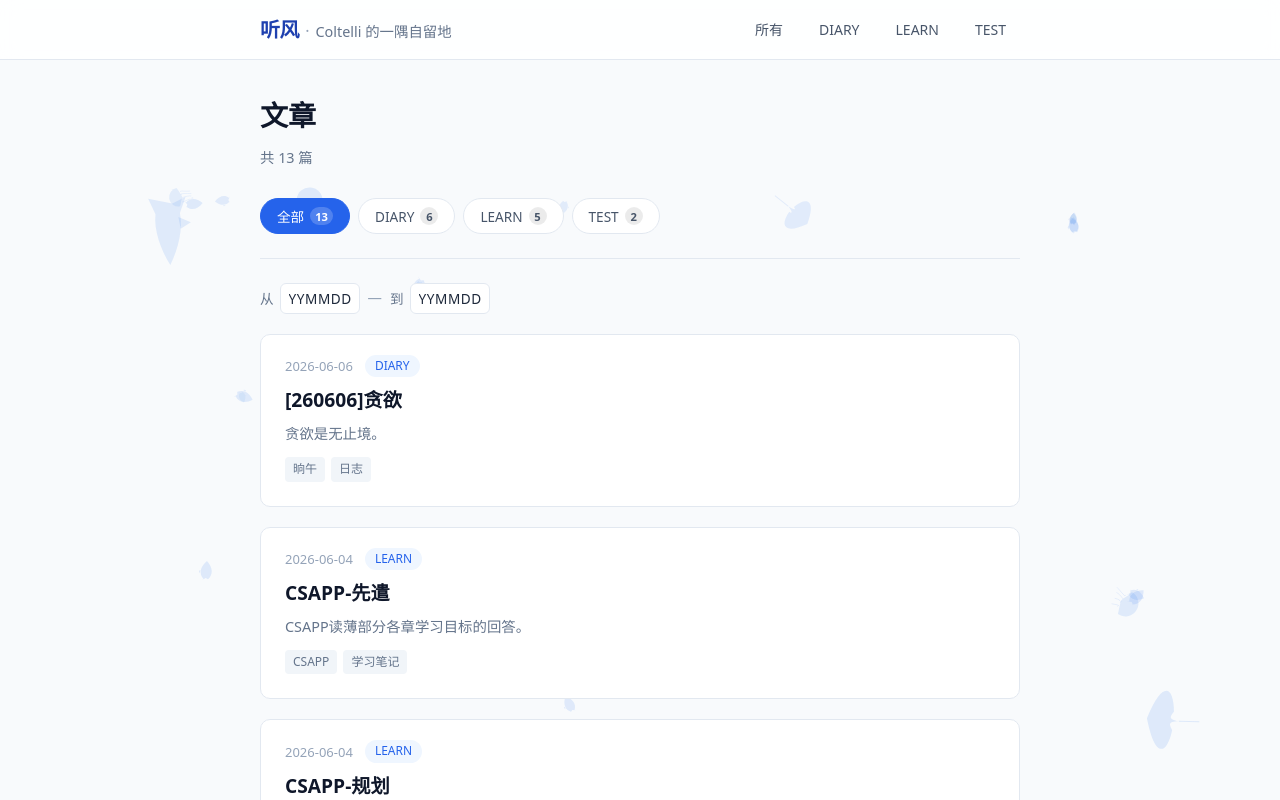
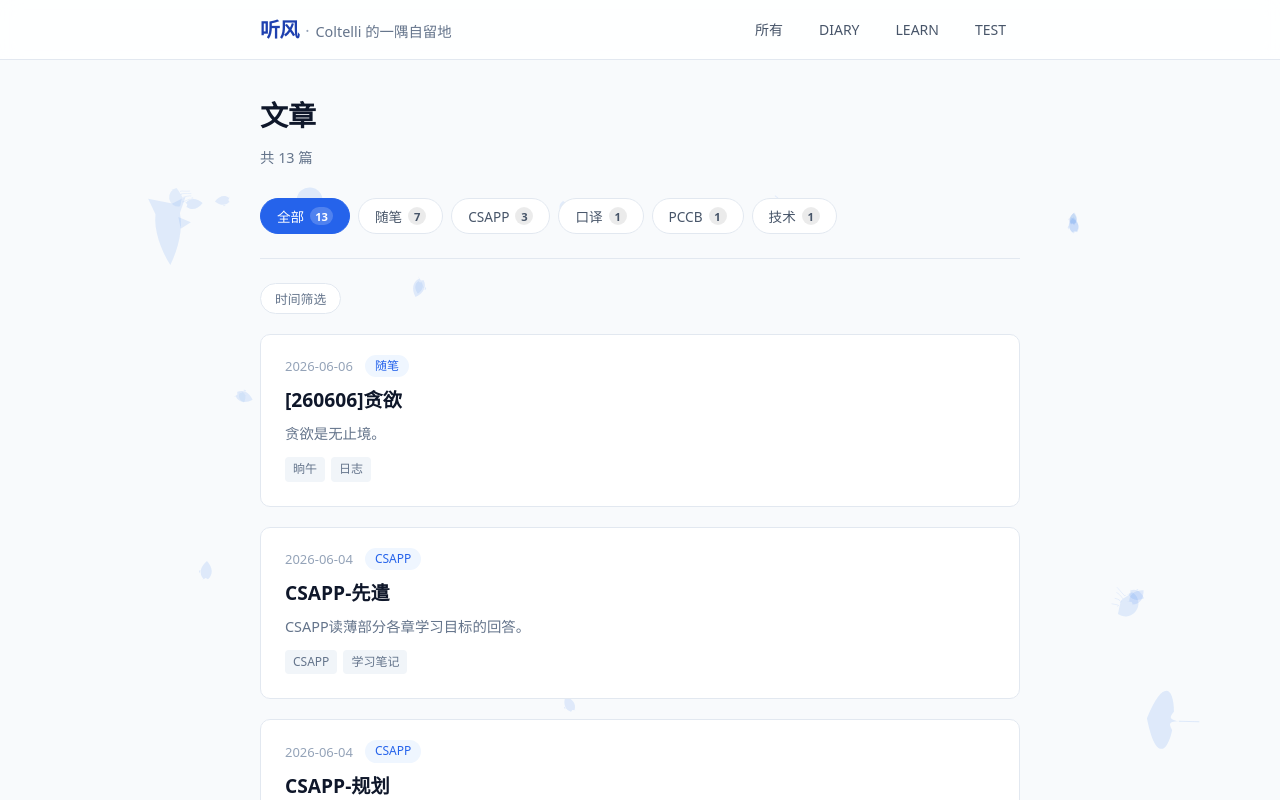
Before and after one commit to Coltelli0709/Tingfeng, a Vue app: page / in a window 1280 px wide. Shown: the top 800 px of the page. Built offline with nearby package versions, Linux system fonts and the light colour scheme.

Commit message:
[test3]
继续

```diff
--- a/src/components/SiteHeader.vue
+++ b/src/components/SiteHeader.vue
@@ -10,7 +10,7 @@
         <router-link
           v-for="cat in navCategories"
           :key="cat"
-          :to="cat === allLink ? '/' : `/?cat=${cat}`"
+          :to="cat === allLink ? '/' : `/?section=${cat}`"
           class="site-header__link"
           :class="{ 'site-header__link--active': isActive(cat) }"
         >
@@ -25,19 +25,19 @@
 import { ref, computed, onMounted } from 'vue'
 import { useRoute } from 'vue-router'
 import gsap from 'gsap'
-import { allCategories } from '@/utils/posts'
+import { allSections } from '@/utils/posts'
 
 const allLink = '所有'
 
 const navCategories = computed(() => {
-  return [allLink, ...allCategories.filter((c) => c !== '全部')]
+  return [allLink, ...allSections]
 })
 
 const route = useRoute()
 
 function isActive(cat: string): boolean {
-  if (cat === allLink) return !route.query.cat
-  return route.query.cat === cat
+  if (cat === allLink) return !route.query.section
+  return route.query.section === cat
 }
 
 const headerRef = ref<HTMLElement>()
--- a/src/utils/posts.ts
+++ b/src/utils/posts.ts
@@ -1,15 +1,19 @@
 /**
  * posts.ts — 博客文章数据层
  *
- * 数据源：code/post/{分类}/{文章名}.md
- * 专栏名称即文件夹名称，文章路径自动决定 category
+ * 数据源：code/post/{版块}/{文章名}.md
+ *
+ * 两层分类体系：
+ *   section  → post/ 下的文件夹名（导航栏版块）
+ *   category → md 内 frontmatter 的 category（子分类标签）
  */
 
 export interface PostMeta {
   slug: string
   title: string
   date: string
-  category: string
+  section: string       // 文件夹名 → 导航栏
+  category: string      // frontmatter → 子分类标签
   cover?: string
   description: string
   tags: string[]
@@ -54,17 +58,12 @@ function parseFrontmatter(raw: string): {
 
 /* ===== 路径解析 ===== */
 
-/**
- * 从路径中提取分类和 slug
- * post/技术/xxx.md  →  category="技术",  slug="xxx"
- */
-function parsePath(path: string): { category: string; slug: string } {
+function parsePath(path: string): { section: string; slug: string } {
   const parts = path.replace(/\\/g, '/').replace(/^\/+/, '').split('/')
-  // parts: ["post", "技术", "xxx.md"]
   const fileName = parts[parts.length - 1]
   const slug = fileName.replace(/\.md$/i, '')
-  const category = parts.length >= 2 ? parts[parts.length - 2] : '未分类'
-  return { category, slug }
+  const section = parts.length >= 2 ? parts[parts.length - 2] : '未分类'
+  return { section, slug }
 }
 
 /* ===== 全局文章索引 ===== */
@@ -77,13 +76,14 @@ const rawModules: Record<string, string> = import.meta.glob(
 /** 所有解析后的文章（按日期降序） */
 export const allPosts: PostWithContent[] = Object.entries(rawModules)
   .map(([path, raw]) => {
-    const { category, slug } = parsePath(path)
+    const { section, slug } = parsePath(path)
     const { data, content } = parseFrontmatter(raw as string)
     return {
       slug,
       title: (data.title as string) || slug,
       date: (data.date as string) || '',
-      category,
+      section,
+      category: (data.category as string) || section,
       cover: data.cover as string | undefined,
       description: (data.description as string) || '',
       tags: (Array.isArray(data.tags) ? data.tags : []) as string[],
@@ -92,7 +92,16 @@ export const allPosts: PostWithContent[] = Object.entries(rawModules)
   })
   .sort((a, b) => b.date.localeCompare(a.date))
 
-/** 所有专栏（文件夹）名称 */
+/** 所有版块（post/ 下的文件夹名），用于导航栏 */
+export const allSections: string[] = (() => {
+  const set = new Set<string>()
+  for (const p of allPosts) {
+    if (p.section) set.add(p.section)
+  }
+  return Array.from(set)
+})()
+
+/** 所有子分类（frontmatter 的 category），用于标签筛选 */
 export const allCategories: string[] = (() => {
   const set = new Set<string>()
   for (const p of allPosts) {
@@ -101,7 +110,13 @@ export const allCategories: string[] = (() => {
   return ['全部', ...Array.from(set)]
 })()
 
-/** 按专栏筛选 */
+/** 按版块筛选（导航栏） */
+export function getPostsBySection(section: string): PostWithContent[] {
+  if (!section) return allPosts
+  return allPosts.filter((p) => p.section === section)
+}
+
+/** 按子分类筛选 */
 export function getPostsByCategory(category: string): PostWithContent[] {
   if (category === '全部' || !category) return allPosts
   return allPosts.filter((p) => p.category === category)
@@ -114,15 +129,10 @@ export function getPostBySlug(slug: string): PostWithContent | undefined {
 
 /* ===== 时间筛选 ===== */
 
-/**
- * 按起止日期筛选（含起止日，YYMMDD 格式）
- * 例：filterByDateRange(allPosts, '250101', '250531')
- *     只保留 date 在 2025-01-01 ~ 2025-05-31 之间的文章
- */
 export function filterByDateRange(
   posts: PostWithContent[],
-  start: string,  // YYMMDD
-  end: string,    // YYMMDD
+  start: string,
+  end: string,
 ): PostWithContent[] {
   const s = yymmddToIso(start)
   const e = yymmddToIso(end)
@@ -130,7 +140,6 @@ export function filterByDateRange(
   return posts.filter((p) => p.date >= s && p.date <= e)
 }
 
-/** YYMMDD → YYYY-MM-DD，无效返回 null */
 function yymmddToIso(yymmdd: string): string | null {
   const m = yymmdd.match(/^(\d{2})(\d{2})(\d{2})$/)
   if (!m) return null
--- a/src/views/Home.vue
+++ b/src/views/Home.vue
@@ -9,8 +9,9 @@
         <h1 class="home__title">文章</h1>
         <p class="home__subtitle">
           共 {{ filteredPosts.length }} 篇
+          <template v-if="activeSection"> · {{ activeSection }}</template>
           <template v-if="activeCategory !== '全部'">
-            · {{ activeCategory }}
+            / {{ activeCategory }}
           </template>
         </p>
       </div>
@@ -18,7 +19,7 @@
       <!-- 分类筛选 -->
       <div ref="tabsRef" class="home__tabs-wrap">
         <CategoryTabs
-          :categories="allCategories"
+          :categories="categoriesWithinSection"
           :active="activeCategory"
           :count-map="countMap"
           @select="onCategorySelect"
@@ -27,6 +28,12 @@
 
       <!-- 时间筛选 -->
       <div ref="dateFilterRef" class="home__date-filter">
+        <button class="home__date-toggle" @click="showDateFilter = !showDateFilter">
+          {{ showDateFilter ? '收起时间' : '时间筛选' }}
+        </button>
+
+        <div v-if="showDateFilter" class="home__date-panel">
+          <div class="home__date-row">
             <label class="home__date-label">
               <span>从</span>
               <input
@@ -57,6 +64,9 @@
             >
               清除
             </button>
+          </div>
+          <p class="home__date-hint">时间格式为 yymmdd，例如：070407</p>
+        </div>
       </div>
 
       <!-- 文章列表 -->
@@ -91,10 +101,10 @@
 </template>
 
 <script setup lang="ts">
-import { ref, computed, onMounted, nextTick } from 'vue'
+import { ref, computed, onMounted, nextTick, watch } from 'vue'
 import { useRoute, useRouter } from 'vue-router'
 import gsap from 'gsap'
-import { allPosts, allCategories, filterByDateRange } from '@/utils/posts'
+import { allPosts, filterByDateRange } from '@/utils/posts'
 import CategoryTabs from '@/components/CategoryTabs.vue'
 import ArticleCard from '@/components/ArticleCard.vue'
 import FishSwarm from '@/components/FishSwarm.vue'
@@ -109,17 +119,54 @@ const dateFilterRef = ref<HTMLElement>()
 const listRef = ref<InstanceType<typeof TransitionGroup>>()
 const footerRef = ref<HTMLElement>()
 
-const activeCategory = ref<string>(
-  (route.query.cat as string) || '全部',
+/* ---- 版块（来自导航栏 /?section=）---- */
+const activeSection = ref<string>('')
+
+watch(
+  () => route.query.section as string | undefined,
+  (s) => { activeSection.value = s ?? '' },
+  { immediate: true },
 )
+
+/* 当前版块下的文章 */
+const sectionPosts = computed(() => {
+  if (!activeSection.value) return allPosts
+  return allPosts.filter((p) => p.section === activeSection.value)
+})
+
+/* ---- 子分类标签（来自 frontmatter category）---- */
+const activeCategory = ref<string>('全部')
+
+// 版块切换时重置子分类
+watch(activeSection, () => { activeCategory.value = '全部' })
+
+const categoriesWithinSection = computed(() => {
+  const set = new Set<string>()
+  for (const p of sectionPosts.value) {
+    if (p.category) set.add(p.category)
+  }
+  return ['全部', ...Array.from(set)]
+})
+
+const countMap = computed(() => {
+  const map: Record<string, number> = { 全部: sectionPosts.value.length }
+  for (const p of sectionPosts.value) {
+    const c = p.category || '未分类'
+    map[c] = (map[c] || 0) + 1
+  }
+  return map
+})
+
+/* ---- 组合筛选 ---- */
 const dateStart = ref('')
 const dateEnd = ref('')
+const showDateFilter = ref(false)
 
 const filteredPosts = computed(() => {
-  // 先按分类筛
+  // 先按子分类筛
   let posts = activeCategory.value === '全部'
-    ? allPosts
-    : allPosts.filter((p) => p.category === activeCategory.value)
+    ? sectionPosts.value
+    : sectionPosts.value.filter((p) => p.category === activeCategory.value)
 
   // 再按时间筛
   if (dateStart.value || dateEnd.value) {
@@ -128,18 +175,12 @@ const filteredPosts = computed(() => {
   return posts
 })
 
-const countMap = computed(() => {
-  const map: Record<string, number> = { 全部: allPosts.length }
-  for (const p of allPosts) {
-    const c = p.category || '未分类'
-    map[c] = (map[c] || 0) + 1
-  }
-  return map
-})
-
 function onCategorySelect(cat: string) {
   activeCategory.value = cat
-  router.replace({ query: cat === '全部' ? {} : { cat } })
+  const q: Record<string, string> = {}
+  if (activeSection.value) q.section = activeSection.value
+  if (cat !== '全部') q.cat = cat
+  router.replace({ query: q })
 }
 
 function onDateInput() {
@@ -256,10 +297,38 @@ onMounted(async () => {
 
 /* 时间筛选 */
 .home__date-filter {
+  margin-bottom: 20px;
+}
+
+.home__date-toggle {
+  padding: 5px 14px;
+  font-family: var(--font-sans);
+  font-size: 0.8rem;
+  color: var(--gray-500);
+  background: var(--white);
+  border: 1px solid var(--border);
+  border-radius: 100px;
+  cursor: pointer;
+  transition: all 0.2s;
+}
+
+.home__date-toggle:hover {
+  color: var(--blue-700);
+  border-color: var(--blue-500);
+}
+
+.home__date-panel {
+  margin-top: 10px;
+  padding: 14px 16px;
+  background: var(--white);
+  border: 1px solid var(--border);
+  border-radius: var(--radius-md);
+}
+
+.home__date-row {
   display: flex;
   align-items: center;
   gap: 8px;
-  margin-bottom: 20px;
   flex-wrap: wrap;
 }
 
@@ -277,7 +346,7 @@ onMounted(async () => {
   font-family: var(--font-sans);
   font-size: 0.85rem;
   color: var(--gray-800);
-  background: var(--white);
+  background: var(--gray-50);
   border: 1px solid var(--border);
   border-radius: var(--radius-sm);
   outline: none;
@@ -289,11 +358,11 @@ onMounted(async () => {
 .home__date-input:focus {
   border-color: var(--blue-600);
   box-shadow: 0 0 0 2px var(--blue-100);
+  background: var(--white);
 }
 
 .home__date-input::placeholder {
   color: var(--gray-300);
-  letter-spacing: 0.04em;
 }
 
 .home__date-sep {
@@ -318,6 +387,12 @@ onMounted(async () => {
   border-color: var(--blue-500);
 }
 
+.home__date-hint {
+  margin-top: 8px;
+  font-size: 0.75rem;
+  color: var(--gray-400);
+}
+
 /* 访客统计 */
 .home__footer {
   margin-top: 64px;
```
Lines whose indentation alone changed are shown as unchanged.
